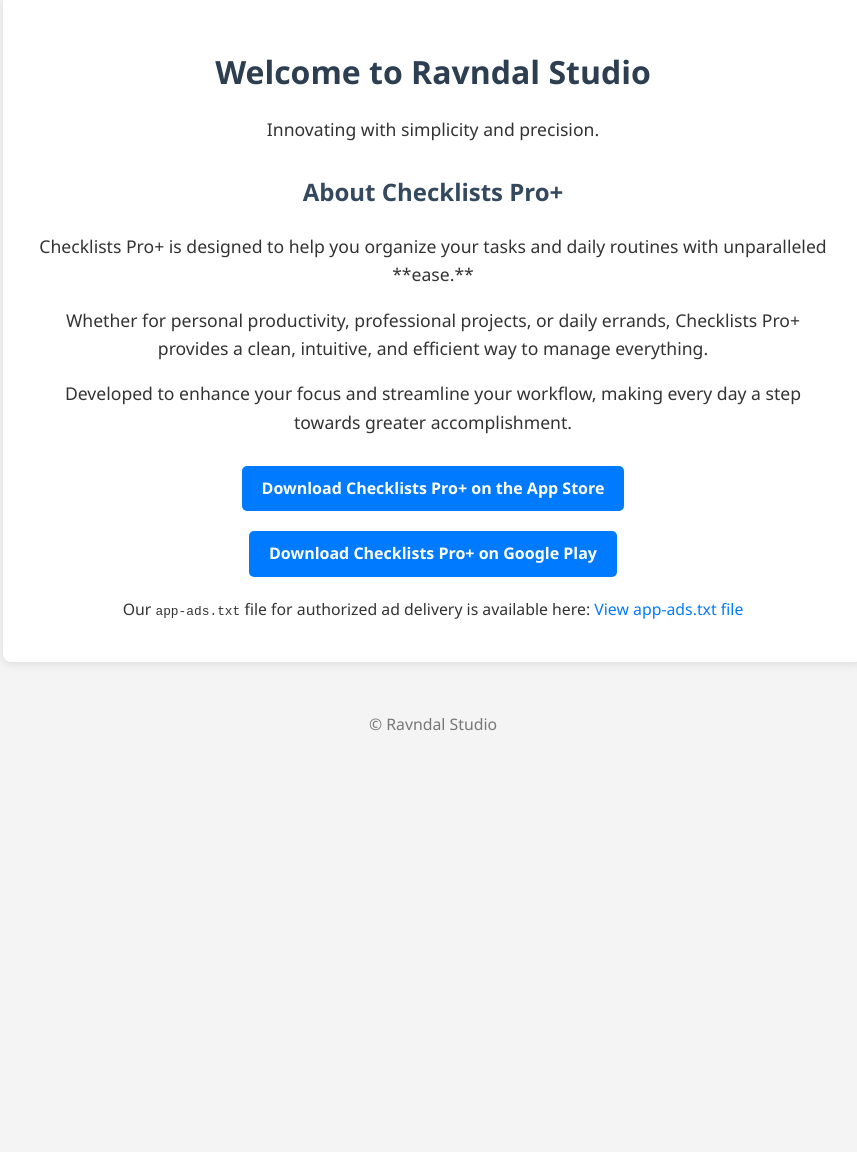
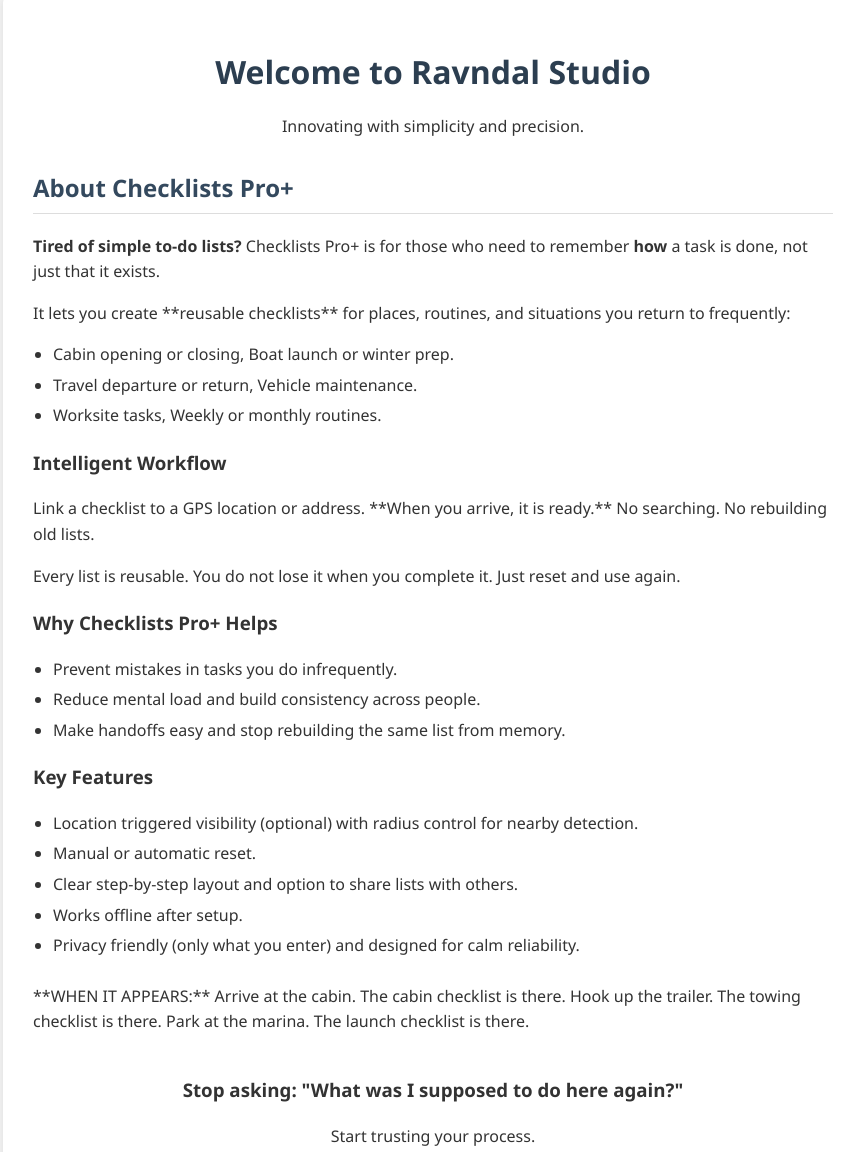
Before and after one commit to aravndal/aravndal.github.io, a plain HTML site: page index.html in a window 1280 px wide. Shown: the part 65-1217 px from the top of the page, without its empty margins (207-1064 px from the left). Before the commit the page ends 833 px from the top, so only its background shows below. Drawn offline with Linux system fonts and the light colour scheme.

Commit message:
Refactor HTML structure and improve styling
Updated text alignment and styling for better readability. Enhanced content structure with additional features and descriptions.

```diff
--- a/index.html
+++ b/index.html
@@ -20,18 +20,30 @@
             padding: 30px;
             border-radius: 8px;
             box-shadow: 0 2px 10px rgba(0,0,0,0.1);
+            text-align: left; /* Endret til venstrestilt for bedre lesbarhet i brødtekst */
         }
         h1 {
             color: #2c3e50;
             margin-bottom: 15px;
+            text-align: center;
         }
         h2 {
             color: #34495e;
             margin-top: 30px;
+            border-bottom: 1px solid #ddd;
+            padding-bottom: 5px;
         }
         p {
-            font-size: 1.1em;
+            font-size: 1.0em;
             margin-bottom: 10px;
+        }
+        ul {
+            list-style: disc;
+            margin-left: 20px;
+            padding-left: 0;
+        }
+        li {
+            margin-bottom: 5px;
         }
         .app-link {
             display: inline-block;
@@ -39,6 +51,7 @@
             color: white;
             padding: 10px 20px;
             margin-top: 20px;
+            margin-right: 10px; /* La til marg for bedre layout */
             border-radius: 5px;
             text-decoration: none;
             font-weight: bold;
@@ -46,10 +59,14 @@
         .app-link:hover {
             background-color: #0056b3;
         }
+        .center-text {
+            text-align: center; /* Hjelpeklasse for å sentrere elementer som skal sentreres */
+        }
         .footer {
             margin-top: 50px;
             font-size: 0.9em;
             color: #777;
+            text-align: center;
         }
         .adstxt-link {
             margin-top: 20px;
@@ -67,20 +84,48 @@
 <body>
     <div class="container">
         <h1>Welcome to Ravndal Studio</h1>
-        <p>Innovating with simplicity and precision.</p>
+        <p class="center-text">Innovating with simplicity and precision.</p>
 
         <h2>About Checklists Pro+</h2>
-        <p>Checklists Pro+ is designed to help you organize your tasks and daily routines with unparalleled **ease.**</p>
-        <p>Whether for personal productivity, professional projects, or daily errands, Checklists Pro+ provides a clean, intuitive, and efficient way to manage everything.</p>
-        <p>Developed to enhance your focus and streamline your workflow, making every day a step towards greater accomplishment.</p>
 
-        <a href="DIN_APPLENKE_IOS" class="app-link" target="_blank">Download Checklists Pro+ on the App Store</a>
-        <br>
-        <a href="DIN_APPLENKE_ANDROID" class="app-link" target="_blank">Download Checklists Pro+ on Google Play</a>
+        <p><strong>Tired of simple to-do lists?</strong> Checklists Pro+ is for those who need to remember <strong>how</strong> a task is done, not just that it exists.</p>
+        <p>It lets you create **reusable checklists** for places, routines, and situations you return to frequently:</p>
 
-        <div class="adstxt-link">
-            <p>Our <code>app-ads.txt</code> file for authorized ad delivery is available here: <a href="app-ads.txt">View app-ads.txt file</a></p>
-        </div>
+        <ul>
+            <li>Cabin opening or closing, Boat launch or winter prep.</li>
+            <li>Travel departure or return, Vehicle maintenance.</li>
+            <li>Worksite tasks, Weekly or monthly routines.</li>
+        </ul>
+
+        <h3>Intelligent Workflow</h3>
+        <p>Link a checklist to a GPS location or address. **When you arrive, it is ready.** No searching. No rebuilding old lists.</p>
+        <p>Every list is reusable. You do not lose it when you complete it. Just reset and use again.</p>
+
+        <h3>Why Checklists Pro+ Helps</h3>
+        <ul>
+            <li>Prevent mistakes in tasks you do infrequently.</li>
+            <li>Reduce mental load and build consistency across people.</li>
+            <li>Make handoffs easy and stop rebuilding the same list from memory.</li>
+        </ul>
+
+        <h3>Key Features</h3>
+        <ul>
+            <li>Location triggered visibility (optional) with radius control for nearby detection.</li>
+            <li>Manual or automatic reset.</li>
+            <li>Clear step-by-step layout and option to share lists with others.</li>
+            <li>Works offline after setup.</li>
+            <li>Privacy friendly (only what you enter) and designed for calm reliability.</li>
+        </ul>
+
+        <p style="margin-top: 25px;">**WHEN IT APPEARS:** Arrive at the cabin. The cabin checklist is there. Hook up the trailer. The towing checklist is there. Park at the marina. The launch checklist is there.</p>
+
+        <h3 style="text-align: center; margin-top: 40px;">Stop asking: "What was I supposed to do here again?"</h3>
+        <p class="center-text">Start trusting your process.</p>
+
+        <div class="center-text">
+            <a href="https://apps.apple.com/no/app/huskelister-pro/id6751971775" class="app-link" target="_blank">Download Checklists Pro+ on the App Store</a>
+            </div>
+
     </div>
 
     <div class="footer">
```
